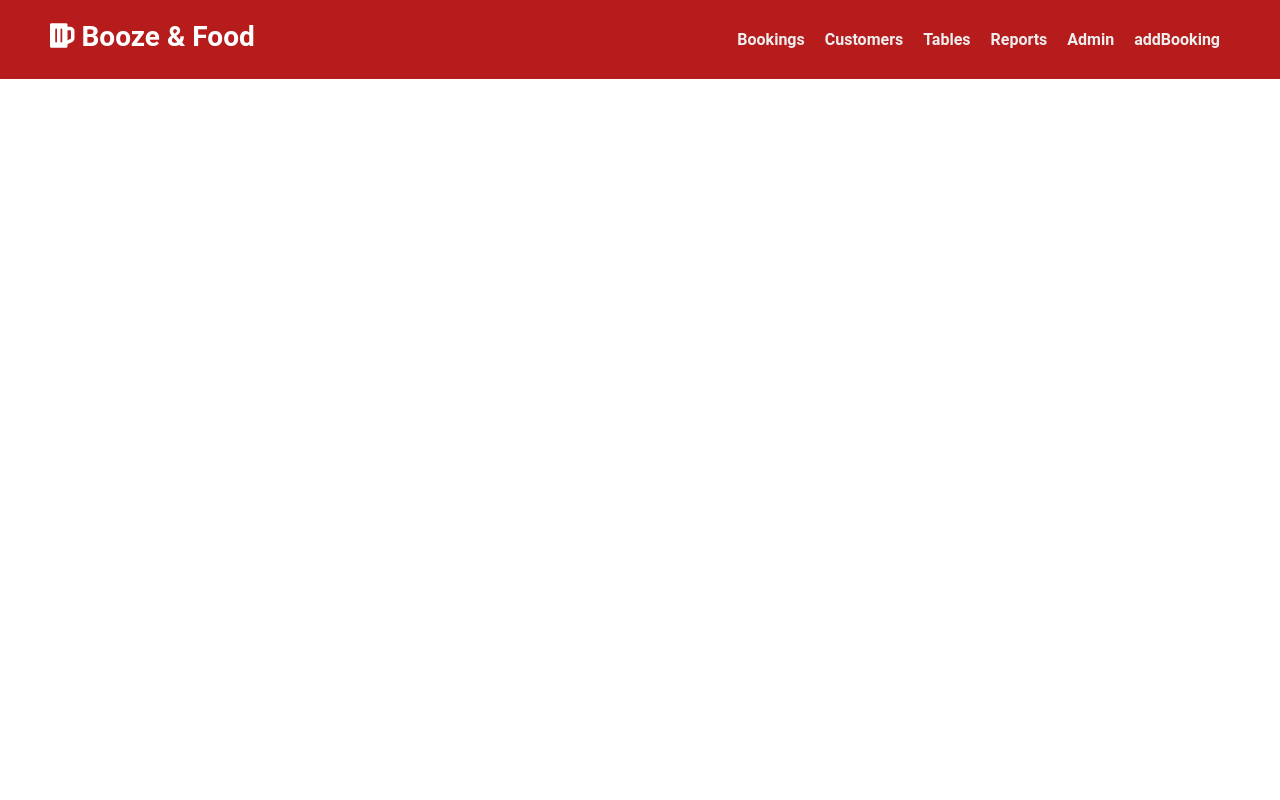
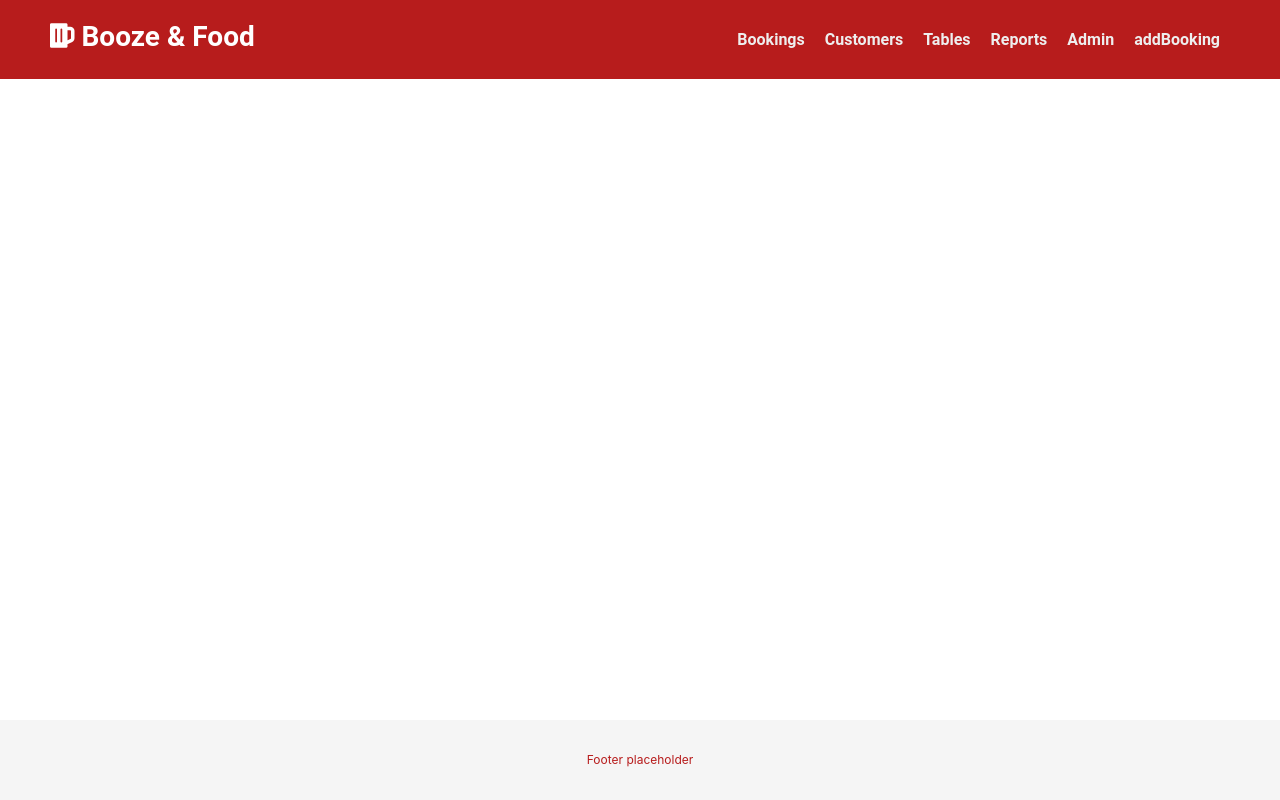
Before and after one commit to Malkymalc/JSReact-and-SpringJava-Restaurant-Booking-App, a React (Create React App) app in the folder client/: page / in a window 1280 px wide. Built offline with nearby package versions, Linux system fonts and the light colour scheme.

Commit message:
footer re added

```diff
--- a/client/src/App.js
+++ b/client/src/App.js
@@ -1,7 +1,8 @@
 import React, { Component, Fragment } from 'react';
-import {BrowserRouter as Router, Route, Switch} from 'react-router-dom';
+import { BrowserRouter as Router, Route, Switch } from 'react-router-dom';
 
 import Header from './layout/Header.js'
+import Footer from './layout/Footer.js'
 import AdminContainer from './containers/AdminContainer.js'
 import BookingsContainer from './containers/BookingsContainer.js'
 import CustomersContainer from './containers/CustomersContainer.js'
@@ -11,7 +12,7 @@ import BookingFormContainer from './containers/BookingFormContainer.js'
 
 class App extends Component {
 
-  constructor(props){
+  constructor(props) {
     super(props);
     this.state = {
       links: [
@@ -49,7 +50,7 @@ class App extends Component {
       <div>
         <Router>
           <Fragment>
-            <Header links={this.state.links}/>
+            <Header links={this.state.links} />
             <Switch>
               <Route exact path="/bookings" component={BookingsContainer} />
               <Route exact path="/customers" component={CustomersContainer} />
@@ -58,6 +59,7 @@ class App extends Component {
               <Route exact path="/admin" component={AdminContainer} />
               <Route exact path="/bookings/new" component={BookingFormContainer} />
             </Switch>
+            <Footer />
           </Fragment>
         </Router>
       </div>
```
